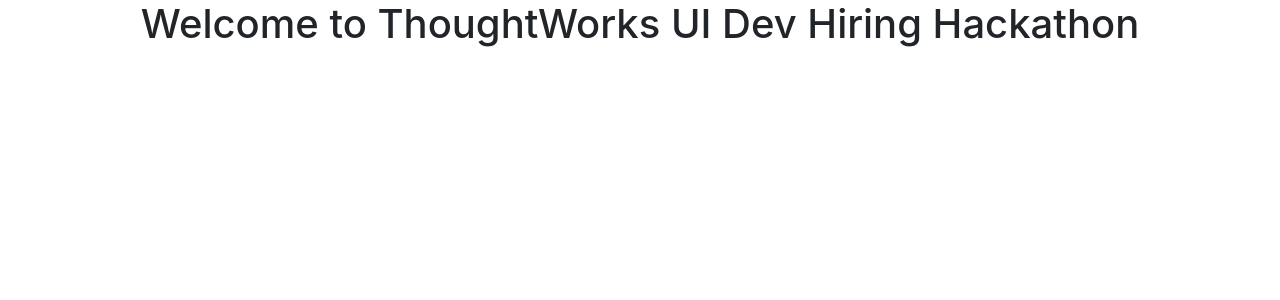
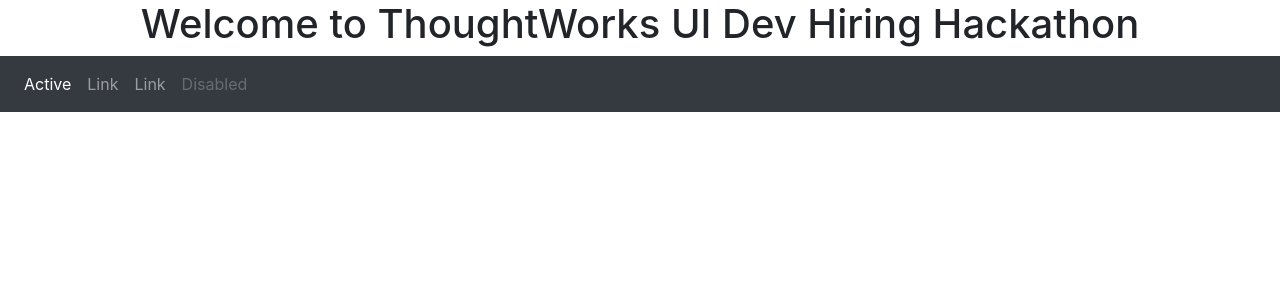
Before and after one commit to thoughtworks-ui-hiring-hackathon/team_11, an Angular app: page / in a window 1280 px wide. Shown: the top 300 px of the page. Built offline with nearby package versions, Linux system fonts and the light colour scheme.

Commit message:
ob added common variables file and header component

```diff
--- a/src/app/app.component.html
+++ b/src/app/app.component.html
@@ -4,5 +4,5 @@
     Welcome to ThoughtWorks UI Dev Hiring Hackathon
   </h1>
 </div>
-
+<app-header-component></app-header-component>
 <router-outlet></router-outlet>
--- a/src/app/app.module.ts
+++ b/src/app/app.module.ts
@@ -3,10 +3,12 @@
 
 import { AppRoutingModule } from './app-routing.module';
 import { AppComponent } from './app.component';
+import { HeaderComponent } from './shared/components/header.component/header.component.component';
 
 @NgModule({
   declarations: [
-    AppComponent
+    AppComponent,
+    HeaderComponent
   ],
   imports: [
     BrowserModule,
--- /dev/null
+++ b/src/app/shared/components/header.component/header.component.component.html
@@ -0,0 +1,16 @@
+<nav class="navbar navbar-expand-sm bg-dark navbar-dark">
+  <ul class="navbar-nav">
+    <li class="nav-item active">
+      <a class="nav-link" href="#">Active</a>
+    </li>
+    <li class="nav-item">
+      <a class="nav-link" href="#">Link</a>
+    </li>
+    <li class="nav-item">
+      <a class="nav-link" href="#">Link</a>
+    </li>
+    <li class="nav-item">
+      <a class="nav-link disabled" href="#">Disabled</a>
+    </li>
+  </ul>
+</nav>
--- /dev/null
+++ b/src/app/shared/components/header.component/header.component.component.ts
@@ -0,0 +1,15 @@
+import { Component, OnInit } from '@angular/core';
+
+@Component({
+  selector: 'app-header-component',
+  templateUrl: './header.component.component.html',
+  styleUrls: ['./header.component.component.scss']
+})
+export class HeaderComponent implements OnInit {
+
+  constructor() { }
+
+  ngOnInit() {
+  }
+
+}
--- /dev/null
+++ b/src/app/shared/variables.scss
@@ -0,0 +1,4 @@
+$menu-bg : #222;
+$menu-link: #6b6b6b;
+$menu-link-active: #dcdcdc;
+$menu-active: #080808;
--- a/src/styles.scss
+++ b/src/styles.scss
@@ -1 +1,2 @@
 /* You can add global styles to this file, and also import other style files */
+@import 'app/shared/variables.scss';
```
Also changed, not shown: src/app/shared/components/header.component/header.component.component.scss (added), 1 other file (tests, documents, lock files or other folders).
